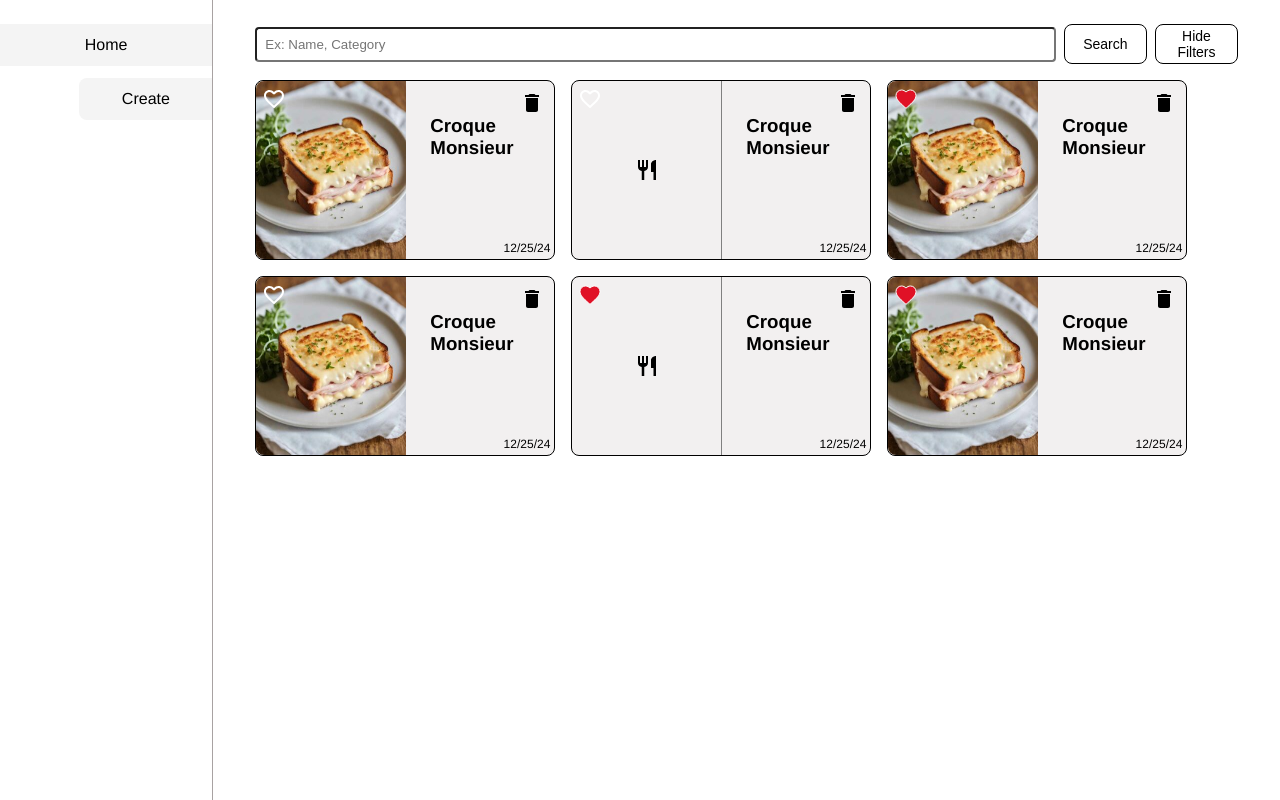
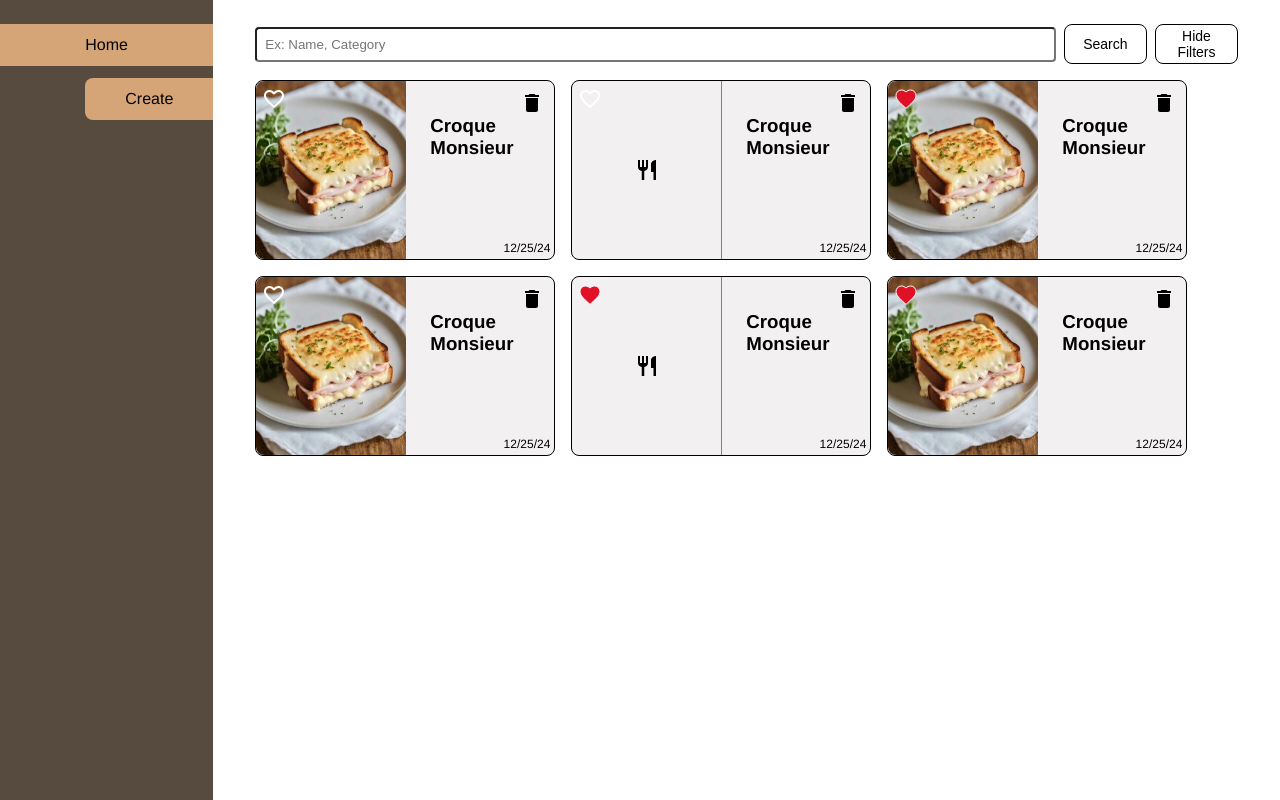
Before and after one commit to uphonia/recipe-application, a Next.js app: page / in a window 1280 px wide. Built offline with nearby package versions, Linux system fonts and the light colour scheme.

Commit message:
Sidebar update

```diff
--- a/src/common/components/SideBar/sideBar.styles.ts
+++ b/src/common/components/SideBar/sideBar.styles.ts
@@ -1,8 +1,8 @@
+import { css } from "@emotion/react";
 import styled from "@emotion/styled";
 
 export const Wrapper = styled.div`
-  background-color: white;
-  border-right: 1px solid #a8a2a2;
+  background-color: #574b40;
   display: flex;
   flex-direction: column;
   height: 100%;
@@ -22,8 +22,12 @@ export const NavigationWrapper = styled.div`
   width: 100%;
 `;
 
-export const Navigation = styled.a`
-  background-color: #f4f4f4;
+type NavigationProps = {
+  selected?: boolean;
+};
+
+export const Navigation = styled.div<NavigationProps>`
+  background-color: #d6a577;
   color: inherit;
   display: flex;
   justify-content: center;
@@ -31,13 +35,20 @@ export const Navigation = styled.a`
   text-decoration: none;
 
   &:hover {
-    background-color: #c9c5c5;
+    background-color: #96887a;
     cursor: pointer;
   }
+
+  ${({ selected }) =>
+    selected &&
+    css`
+      background-color: #96887a;
+      color: white;
+    `}
 `;
 
-export const SubNavigation = styled.a`
-  background-color: #f4f4f4;
+export const SubNavigation = styled.div<NavigationProps>`
+  background-color: #d6a577;
   border-top-left-radius: 8px;
   border-bottom-left-radius: 8px;
   color: inherit;
@@ -46,10 +57,16 @@ export const SubNavigation = styled.a`
   margin-left: auto;
   padding: 12px 24px;
   text-decoration: none;
-  width: 40%;
+  width: 60%;
 
   &:hover {
-    background-color: #c9c5c5;
+    background-color: #96887a;
     cursor: pointer;
   }
+
+  ${({ selected }) =>
+    selected &&
+    css`
+      background-color: #96887a;
+    `}
 `;
```
